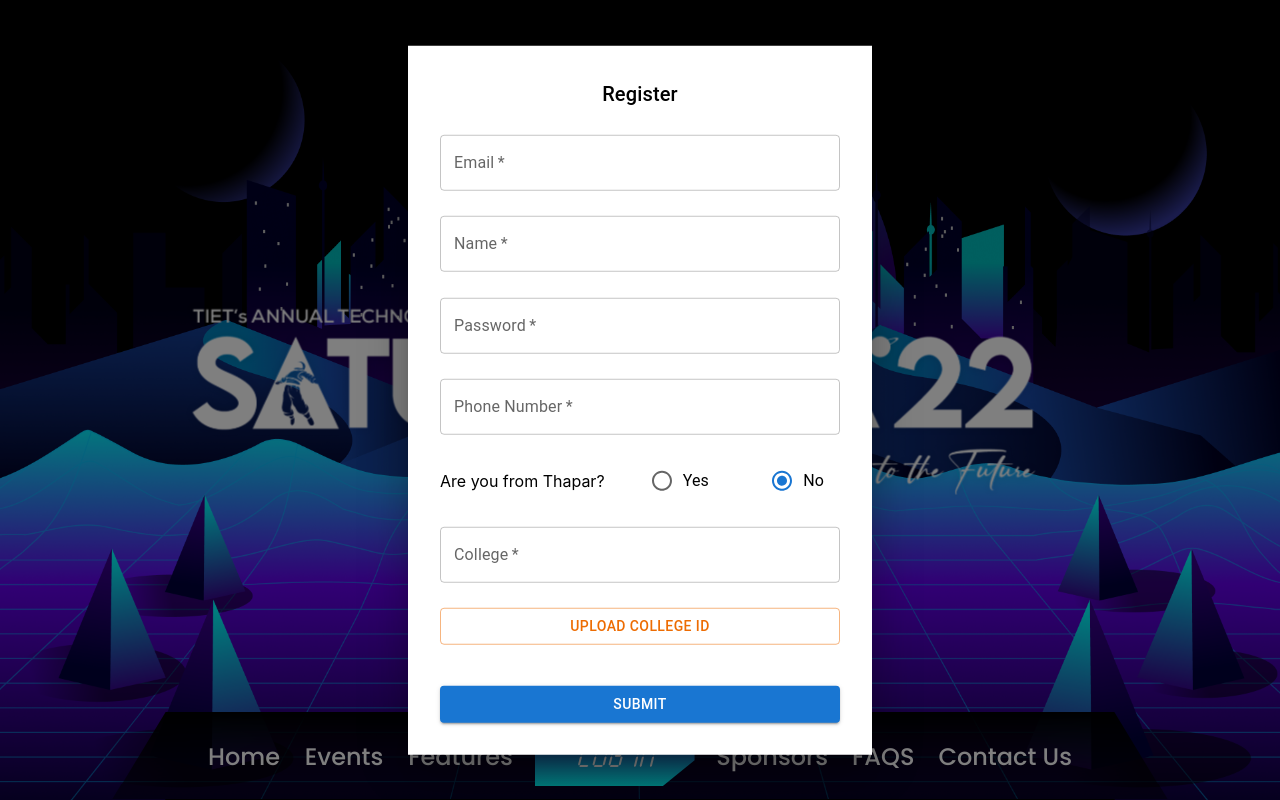
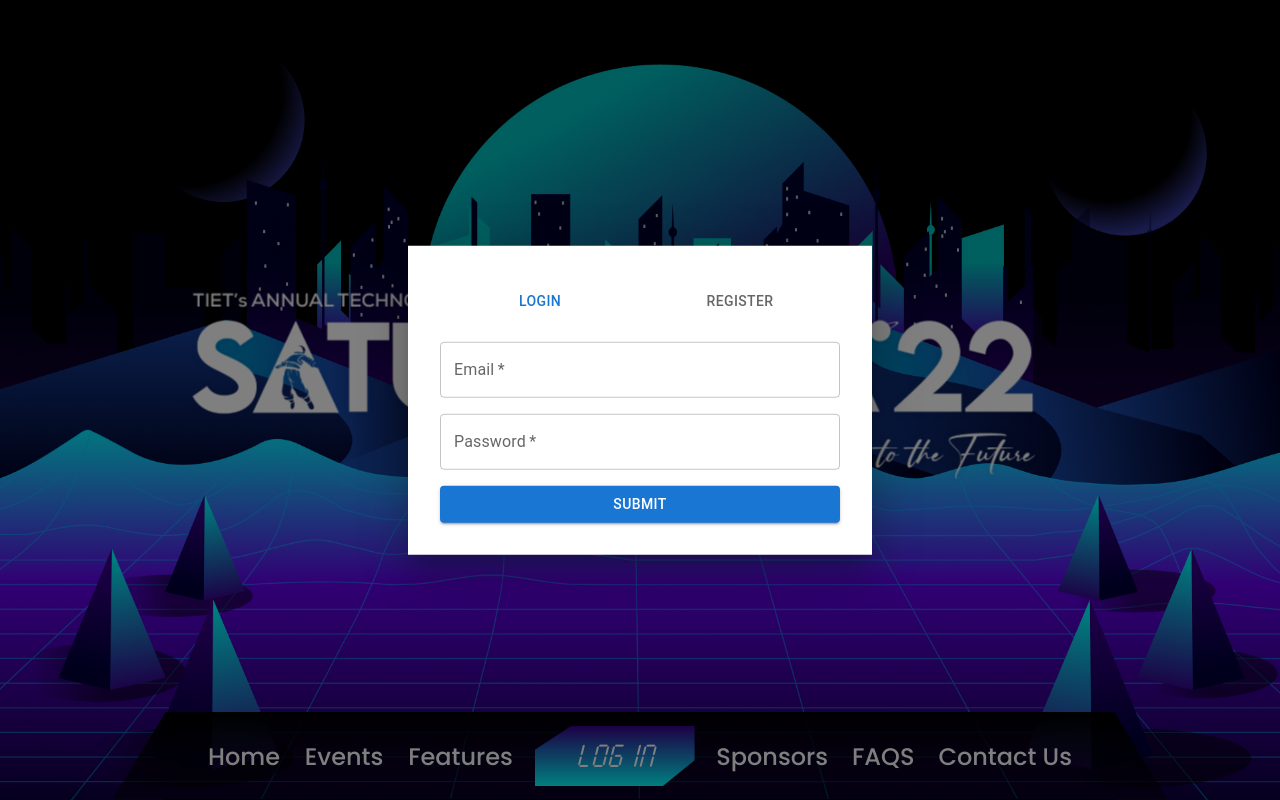
Before and after one commit to utkarsh-1905/saturnalia-website, a React (Create React App) app: page / in a window 1280 px wide. Both pictures are taken after a click on the button "LOG IN". Shown: the top 800 px of the page. Built offline with nearby package versions, Linux system fonts and the light colour scheme; no server answers; a web font is replaced by a local one.

Commit message:
login form added

```diff
--- a/src/Pages/Landing/index.js
+++ b/src/Pages/Landing/index.js
@@ -3,9 +3,11 @@
 import logo from "./assets/logo.svg";
 import navStyles from "../../components/Navbar/navstyles.module.css";
 import Stars from "../../components/Stars/Stars";
-
+import NewForm from "../../components/Forms/NewForm";
 export default function Landing() {
   const [isMobileView, setIsMobileView] = useState(false);
+  const [openModal, setOpenModal] = useState(false);
+
   useEffect(() => {
     if (window.innerWidth < 768) {
       setIsMobileView(true);
@@ -26,11 +28,15 @@
         </div>
         {isMobileView && (
           <div className={contentStyles.buttonTray}>
-            <button className={navStyles.loginButton}>
+            <button
+              className={navStyles.loginButton}
+              onClick={() => setOpenModal(true)}
+            >
               <em>LOG IN</em>
             </button>
           </div>
         )}
+        <NewForm open={openModal} close={setOpenModal} />
       </div>
     </>
   );
--- a/src/components/Forms/newform.js
+++ b/src/components/Forms/newform.js
@@ -12,6 +12,8 @@
   FormHelperText,
   Alert,
   Snackbar,
+  Tab,
+  Tabs,
 } from "@mui/material";
 import modalStyles from "./modal.module.scss";
 import * as yup from "yup";
@@ -27,7 +29,9 @@
   const [errors, setErrors] = useState("");
   const [showSuccess, setShowSuccess] = useState(false);
   const [imageSelected, setImageSelected] = useState("");
-  // const [imgUrl, setImgUrl] = useState("");
+
+  const [tabs, setTabs] = useState(1);
+  const [loginData, setLoginData] = useState({});
 
   const uploadImage = async () => {
     const imgData = new FormData();
@@ -91,6 +95,14 @@
         then: yup.string().url().required("ID proof is required"),
       })
       .default(""),
+  });
+
+  const loginSchema = yup.object().shape({
+    email: yup.string().email().required("Email is required"),
+    password: yup
+      .string()
+      .min(8, "Min. 8 characters")
+      .required("Password is required"),
   });
 
   async function handleForm() {
@@ -167,6 +179,25 @@
     }, 6000);
   }
 
+  async function handleLogin() {
+    loginSchema
+      .validate(loginData, { abortEarly: false })
+      .then((valid) => {
+        setFormValidError(false);
+        console.log(valid);
+      })
+      .catch((e) => {
+        e.inner.forEach((error) => {
+          setErrors((prev) => prev + error.message + " , ");
+        });
+        setFormValidError(true);
+        setTimeout(() => {
+          setFormValidError(false);
+          setErrors("");
+        }, 3000);
+      });
+  }
+
   const modalStyle = {
     position: "absolute",
     top: "50%",
@@ -182,9 +213,26 @@
     <div className={modalStyles.container}>
       <Modal open={props.open} onClose={() => props.close(false)}>
         <Box sx={modalStyle}>
-          <Typography variant="h6" component="h1" align="center">
+          <Tabs
+            value={tabs}
+            onChange={() => {
+              if (tabs === 1) {
+                setTabs(2);
+              } else {
+                setTabs(1);
+              }
+            }}
+            variant="fullWidth"
+            indicatorColor="info"
+            textColor="primary"
+          >
+            <Tab label="Login" value={1} />
+            <Tab label="Register" value={2} />
+          </Tabs>
+          {/* <Typography variant="h6" component="h1" align="center">
               Register
-          </Typography>
+            </Typography> */}
+          {tabs === 2 && (
             <FormControl sx={{ width: "100%" }}>
               <div className={modalStyles.formContainer}>
                 <TextField
@@ -291,7 +339,10 @@
                       required={!getRoll}
                       onChange={(e) =>
                         !getRoll
-                        ? setFormData({ ...formData, college: e.target.value })
+                          ? setFormData({
+                              ...formData,
+                              college: e.target.value,
+                            })
                           : setFormData({ ...formData, college: null })
                       }
                     />
@@ -325,6 +376,40 @@
                 Submit
               </Button>
             </FormControl>
+          )}
+          {tabs === 1 && (
+            <Box>
+              <form>
+                <TextField
+                  variant="outlined"
+                  label="Email"
+                  type="string"
+                  required
+                  sx={{ width: "100%", marginBottom: 2, marginTop: 2 }}
+                  onChange={(e) =>
+                    setLoginData({ ...loginData, email: e.target.value })
+                  }
+                />
+                <TextField
+                  variant="outlined"
+                  label="Password"
+                  type="password"
+                  required
+                  sx={{ width: "100%" }}
+                  onChange={(e) =>
+                    setLoginData({ ...loginData, password: e.target.value })
+                  }
+                />
+                <Button
+                  variant="contained"
+                  sx={{ marginTop: "1rem", width: "100%" }}
+                  onClick={() => handleLogin()}
+                >
+                  Submit
+                </Button>
+              </form>
+            </Box>
+          )}
           <Snackbar open={formValidError}>
             <Alert severity="error">{errors}</Alert>
           </Snackbar>
--- a/src/components/Navbar/index.js
+++ b/src/components/Navbar/index.js
@@ -1,7 +1,7 @@
 import React, { useEffect, useState } from "react";
 import navStyles from "./navstyles.module.css";
 import { Sling as Hamburger } from "hamburger-react";
-import NewForm from "../Forms/newform";
+import NewForm from "../Forms/NewForm";
 
 export default function Navbar() {
   const [isMobileView, setIsMobileView] = useState(false);
```
Also changed, not shown: 2 other files (tests, documents, lock files or other folders). Lines whose indentation alone changed are shown as unchanged.
